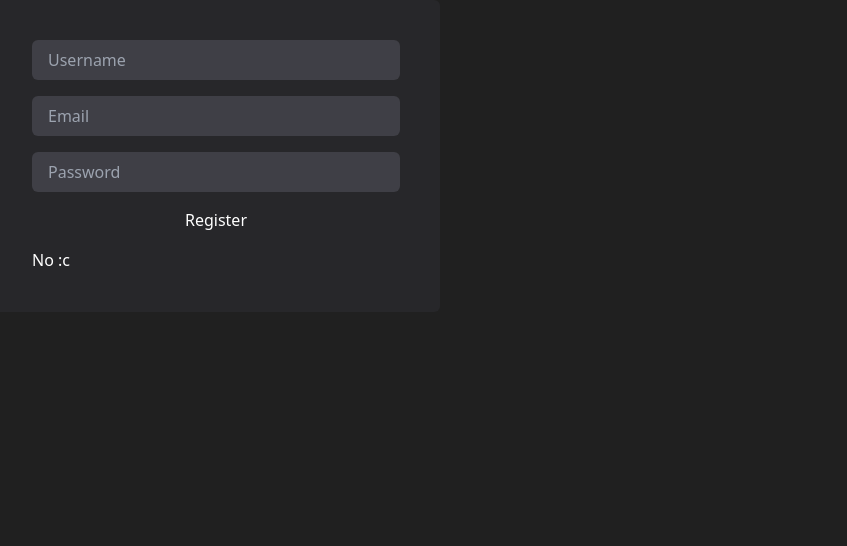
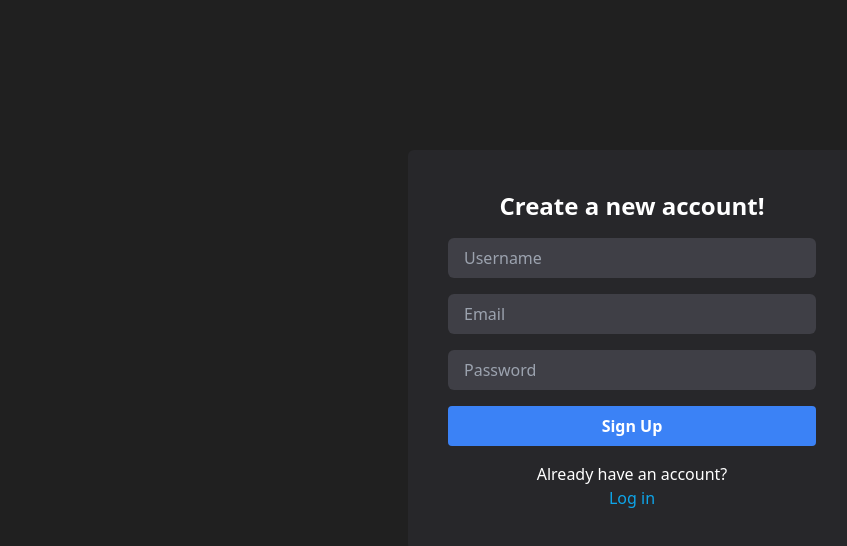
Before and after one commit to loweffort-alt/ToDoLock-server, a React (Vite) app in the folder client/: page /register in a window 1280 px wide. Shown: the top 546 px of the page, without its empty margins (8-855 px from the left). Built offline with nearby package versions, Linux system fonts and the light colour scheme.

Commit message:
Feature: First templates created

```diff
--- /dev/null
+++ b/client/src/pages/AllTaskPage.jsx
@@ -0,0 +1,5 @@
+const AllTasks = () => {
+  return <h1>Hola Amiguitos</h1>;
+};
+
+export default AllTasks;
--- /dev/null
+++ b/client/src/pages/HomePage.jsx
@@ -0,0 +1,5 @@
+const HomePage = () => {
+  return <h1>Hola Amiguitos</h1>;
+};
+
+export default HomePage;
--- a/client/src/pages/LoginPage.jsx
+++ b/client/src/pages/LoginPage.jsx
@@ -1,5 +1,7 @@
 import { useForm } from "react-hook-form";
 import { useAuth } from "../context/AuthContext";
+import { useNavigate, Link } from "react-router-dom";
+import { useEffect } from "react";
 
 function LoginPage() {
   const {
@@ -8,11 +10,17 @@ function LoginPage() {
     formState: { errors },
   } = useForm();
 
-  const { signIn, errors: loginErrors } = useAuth();
+  const { signIn, isAuthenticated, errors: loginErrors } = useAuth();
+
+  const navigate = useNavigate();
 
   const onSubmit = handleSubmit((data) => {
     signIn(data);
   });
+
+  useEffect(() => {
+    if (isAuthenticated) navigate("/tasks");
+  }, [isAuthenticated]);
 
   return (
     <div className="flex h-[calc(100vh-100px)] items-center justify-center">
@@ -24,15 +32,17 @@ function LoginPage() {
         ))}
         <h1 className="text-2xl font-bold text-center mb-4">Login</h1>
         <form onSubmit={onSubmit} autoComplete="off">
-          <div className="gap-4 flex flex-col">
+          <div className="gap-4 flex flex-col mb-4">
             <input
               autoComplete="false"
               type="email"
-              {...register("email", { required: true })}
+              {...register("email", { required: true, minLength: 10 })}
               className="w-full bg-zinc-700 text-white px-4 py-2 rounded-md"
               placeholder="Email"
             />
-            {errors.email && <p className="text-red-500">Email is required</p>}
+            {errors.email && (
+              <p className="text-red-500">{errors.email.type}</p>
+            )}
             <input
               type="password"
               {...register("password", { required: true })}
@@ -42,9 +52,18 @@ function LoginPage() {
             {errors.password && (
               <p className="text-red-500">Password is required</p>
             )}
-            <button type="submit">Login</button>
+            <button
+              type="submit"
+              className="bg-blue-500 hover:bg-blue-700 text-white font-bold py-2 px-4 rounded"
+            >
+              Login
+            </button>
           </div>
         </form>
+        <p className="flex place-content-evenly">Don't have an account?</p>
+        <Link to="/register" className="text-sky-500">
+          Sign up
+        </Link>
       </div>
     </div>
   );
--- /dev/null
+++ b/client/src/pages/ProfilePage.jsx
@@ -0,0 +1,5 @@
+const Profile = () => {
+  return <h1>Hola Amiguitos</h1>;
+};
+
+export default Profile;
--- a/client/src/pages/RegisterPage.jsx
+++ b/client/src/pages/RegisterPage.jsx
@@ -1,7 +1,7 @@
 import { useForm } from "react-hook-form";
 import { useAuth } from "../context/AuthContext.jsx";
 import { useEffect } from "react";
-import { useNavigate } from "react-router-dom";
+import { useNavigate, Link } from "react-router-dom";
 
 function RegisterPage() {
   const {
@@ -22,9 +22,13 @@ function RegisterPage() {
   }, [isAuthenticated]);
 
   return (
-    <div className="bg-zinc-800 max-w-md p-10 rounded-md">
+    <div className="flex h-[calc(100vh-100px)] items-center justify-center">
+      <div className="bg-zinc-800 max-w-md w-full p-10 rounded-md text-center">
+        <h1 className="text-2xl font-bold text-center mb-4">
+          Create a new account!
+        </h1>
         <form onSubmit={onSubmit} autoComplete="off">
-        <div className="gap-4 flex flex-col">
+          <div className="gap-4 flex flex-col mb-4">
             {registerErrors.map((e, i) => (
               <div className="bg-red-500 p2 text-white" key={i}>
                 {e}
@@ -56,10 +60,19 @@ function RegisterPage() {
             {errors.password && (
               <p className="text-red-500">Password is required</p>
             )}
-          <button type="submit">Register</button>
-          <div>{isAuthenticated ? <p>yes!!</p> : <p> No :c </p>}</div>
+            <button
+              type="submit"
+              className="bg-blue-500 hover:bg-blue-700 text-white font-bold py-2 px-4 rounded"
+            >
+              Sign Up
+            </button>
           </div>
         </form>
+        <p className="flex place-content-evenly">Already have an account?</p>
+        <Link to="/login" className="text-sky-500">
+          Log in
+        </Link>
+      </div>
     </div>
   );
 }
--- /dev/null
+++ b/client/src/pages/TaskFormPage.jsx
@@ -0,0 +1,5 @@
+const TaskFormPage = () => {
+  return <h1>Hola Amiguitos</h1>;
+};
+
+export default TaskFormPage;
```
Lines whose indentation alone changed are shown as unchanged.
